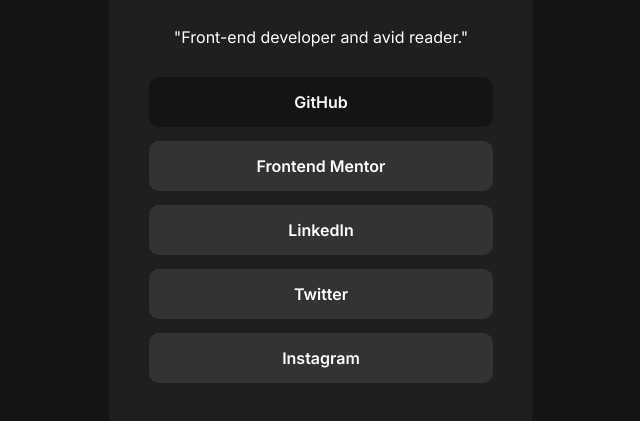
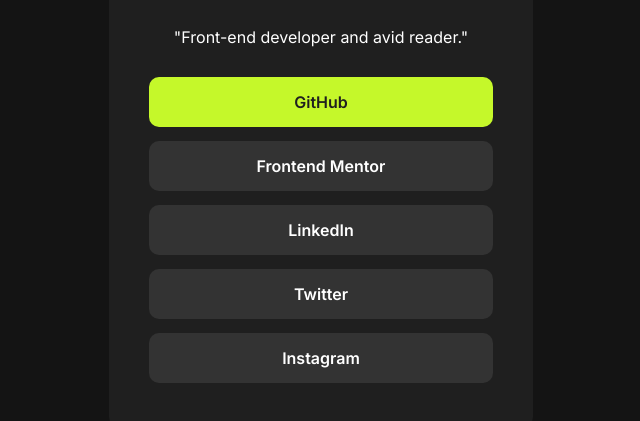
Before and after one commit to EdoardoRamondetti/Social-links-profile, a plain HTML site: page social-links-profile-main/index.html in a window 1280 px wide. In both pictures the pointer is over the item "GitHub". Shown: the part 309-730 px from the top of the page, without its empty margins (319-959 px from the left). Drawn offline with Linux system fonts and the light colour scheme.

Commit message:
Add files via upload

```diff
--- a/social-links-profile-main/style.css
+++ b/social-links-profile-main/style.css
@@ -65,6 +65,7 @@
 
 li:hover{
     cursor: pointer;
-    background-color: hsl(0, 0%, 8%);
+    background-color: hsl(75, 94%, 57%);
+    color: hsl(0, 0%, 12%);
     transition: 0.3s;
 }
```
